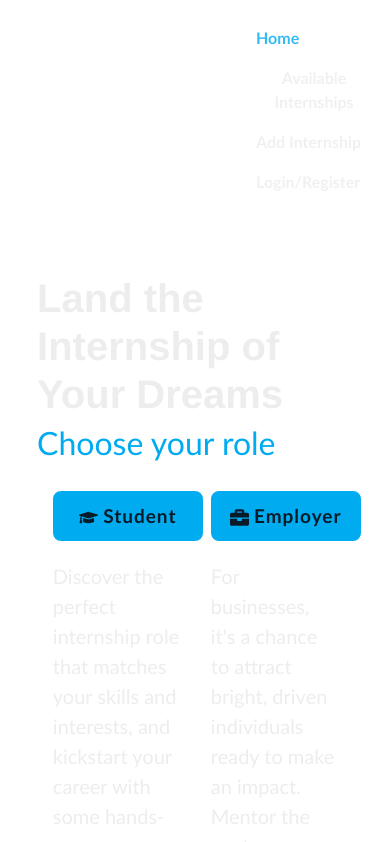
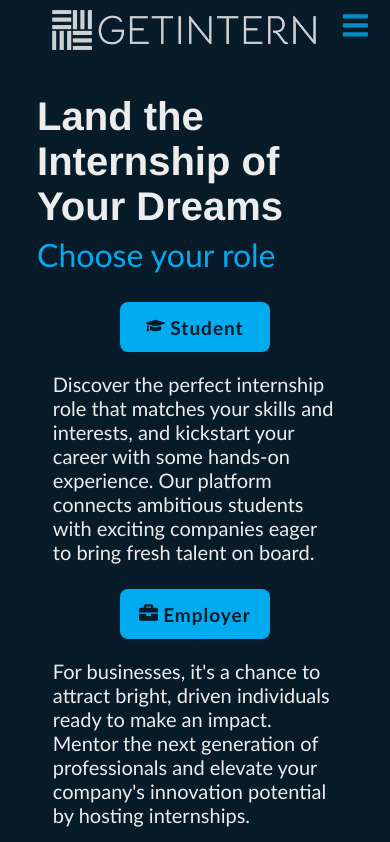
Before and after one commit to Shivamagr1812/GetInt, a React (Create React App) app in the folder client/: page / in a window 390 px wide. Shown: the top 842 px of the page. Built offline with nearby package versions, Linux system fonts and the light colour scheme.

Commit message:
responsive navbar

```diff
--- a/client/package.json
+++ b/client/package.json
@@ -15,7 +15,7 @@
     "multer": "^1.4.5-lts.1",
     "react": "^18.2.0",
     "react-dom": "^18.2.0",
-    "react-icons": "^4.8.0",
+    "react-icons": "^4.10.1",
     "react-router-dom": "^6.8.2",
     "react-scripts": "^5.0.1",
     "web-vitals": "^2.1.4"
--- a/client/src/App.css
+++ b/client/src/App.css
@@ -22,14 +22,11 @@
   background-color: transparent;
   display: flex;
   justify-content: space-between;
-  margin: 0;
   align-items: center;
   position: sticky;
-  /* top: 0;
-  left: 0; */
-  /* padding: 1px; */
+  margin: 0;
   opacity: 0.8;
-  padding: 10px;
+  padding: 0 2rem;
 }
 
 .navbar{
@@ -59,6 +56,57 @@
 {
   color: #00abf0;
   font-weight: bold;
+}
+
+.nav-btn{
+  padding: 5px;
+  cursor: pointer;
+  background: transparent;
+  border: none;
+  outline: none;
+  color: #00abf0;
+  visibility: hidden;
+  opacity: 0;
+  font-size: 1.8rem;
+}
+
+@media only screen and (max-width:768px){
+  .nav-btn{
+    visibility: visible;
+    opacity: 1;
+  }
+
+  .navbar{
+    position: fixed;
+    top: 0;
+    left: 0;
+    height: 100%;
+    width: 95%;
+    display: flex;
+    flex-direction: column;
+    align-items: center;
+    justify-content: center;
+    gap: 1.5rem;
+    background-color: black;
+    transition: 1s;
+    transform: translateY(-100vh);
+  }
+
+  .responsive_nav{
+    transform: none;
+  }
+
+  .nav-close-btn{
+    position: absolute;
+    top: 0.38rem;
+    right: 3.6rem;
+  }
+
+  .navbar a{
+    font-size: 1.5rem;
+  }
+
+
 }
 
 nav .title a{
--- a/client/src/Navbar.js
+++ b/client/src/Navbar.js
@@ -1,17 +1,31 @@
 import { Link } from "react-router-dom";
+import { useRef } from "react";
+import { FaBars, FaTimes } from "react-icons/fa";
+const Navbar = ()=>{
 
-const Navbar = ()=>{
+    const navRef = useRef();
+
+    const showNavbar = () => {
+        navRef.current.classList.toggle("responsive_nav");
+    }
+
     console.log("Working Fine");
     return (
         <nav>
             <div className="title"><Link to="/about" ><img src={require('./assets/logos/png/logo-white-no-bg.png')} alt="GetIntern" /></Link></div>
-            <ul className="navbar">
+            <nav className="navbar" ref={navRef}>
                 <Link to="/" className="home">Home</Link>
                 <Link to="/interns">Available Internships</Link>
                 <Link to="/new-intern">Add Internship</Link>
                 {/* <Link to="/register">Login/Register</Link> */}
                 <Link to="/login">Login/Register</Link>
-            </ul>
+                <button className="nav-btn nav-close-btn" onClick={showNavbar}>
+                    <FaTimes/>
+                </button>
+            </nav>
+            <button className="nav-btn" onClick={showNavbar}>
+                <FaBars/>
+            </button>
         </nav>
     );
 }
--- a/client/src/index.js
+++ b/client/src/index.js
@@ -1,7 +1,7 @@
 import React from 'react';
 import ReactDOM from 'react-dom/client';
 import App from './App';
-import 'bootstrap/dist/css/bootstrap.min.css';
+// import 'bootstrap/dist/css/bootstrap.min.css';
 
 // import './index.css';
 const root = ReactDOM.createRoot(document.getElementById('root'));
```
Also changed, not shown: 1 other file (tests, documents, lock files or other folders).
